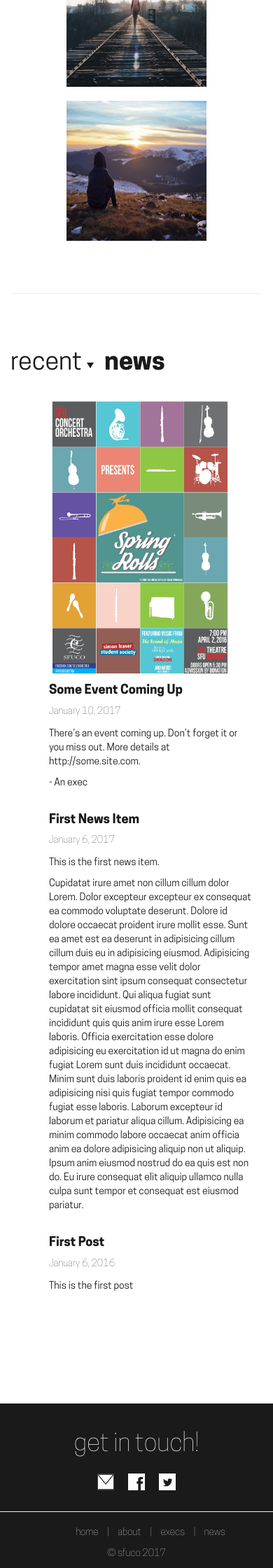
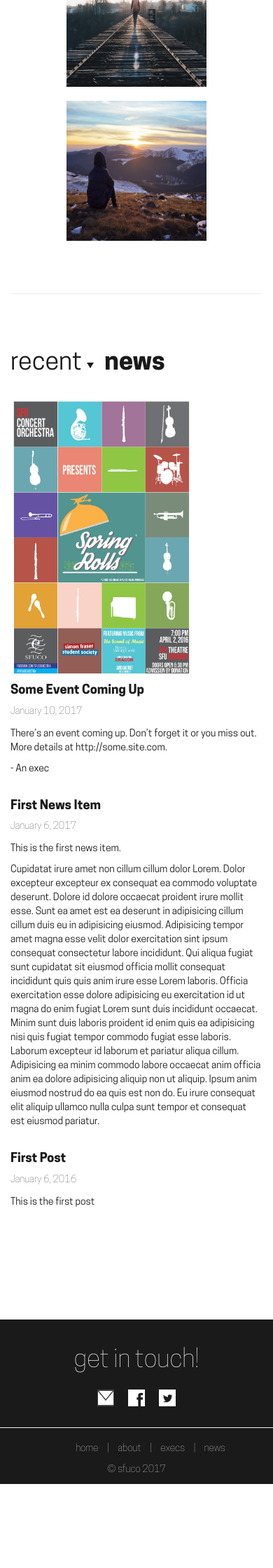
Before and after one commit to sfuco/sfuco-site, a Jekyll site: the page built from index.html, in a window 390 px wide. Shown: the part 3051-5291 px from the top of the page at 70% size. Built offline with Jekyll 4.4.1, drawn with Linux system fonts in a browser that asks for light colours; after the commit the page ends 5171 px from its top, so only the background shows below that.

Commit message:
Remove news section padding

```diff
--- a/_includes/news.html
+++ b/_includes/news.html
@@ -17,7 +17,7 @@
 </div>
 
 <!-- News Section -->
-<div class="col-sm-12">
+<div class="news-list">
     <ul>
         {% for news in site.posts %}
         <div class="news-item">
--- a/css/main.css
+++ b/css/main.css
@@ -230,6 +230,10 @@ nav li {
 }
 
 /* News */
+.news-list ul {
+    padding: 0;
+}
+
 .news-item {
     overflow: auto;
     margin: 12px 0;
@@ -242,6 +246,7 @@ nav li {
 
 .news-item li {
     list-style-type: none;
+    padding: 0;
 }
 
 .news-title {
```
